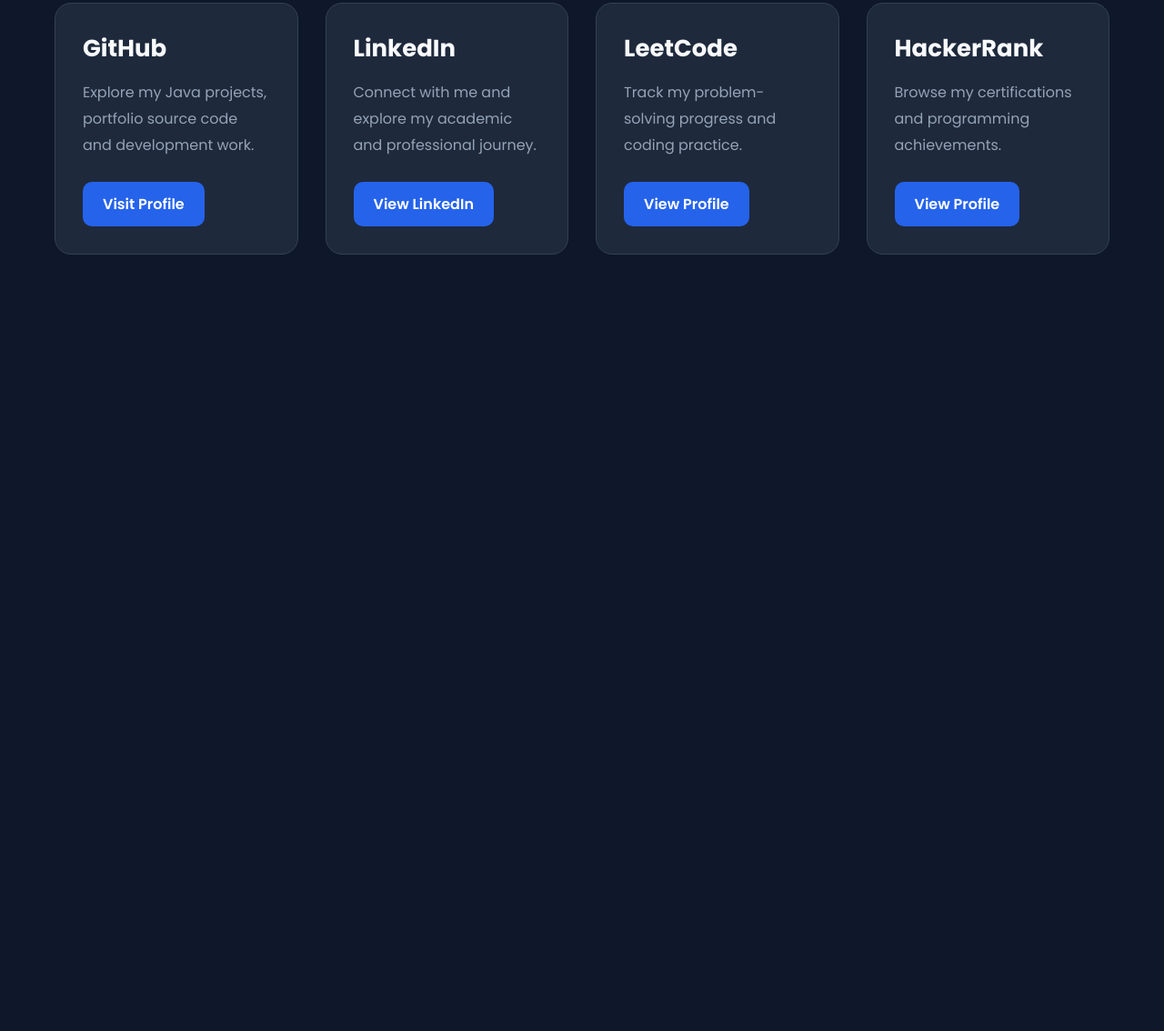
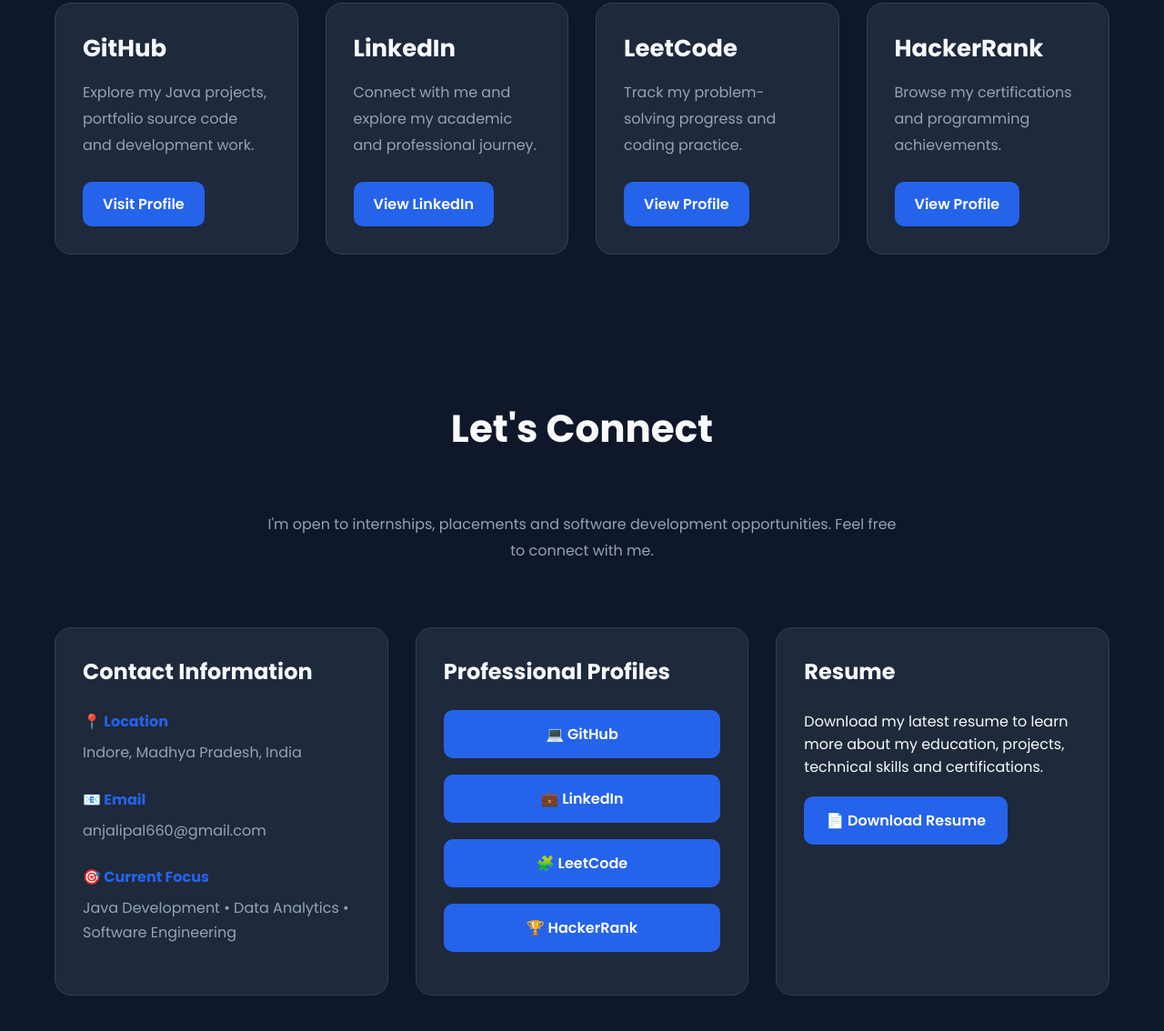
Before and after one commit to anjalipal659/Anjalipal-Portfolio, a plain HTML site: page index.html in a window 1280 px wide. Shown: the part 8488-9622 px from the top of the page at 91% size. Before the commit the page ends 8898 px from the top, so only its background shows below. Drawn offline with Linux system fonts and the light colour scheme.

Commit message:
Add professional contact section with social profiles

```diff
--- a/css/style.css
+++ b/css/style.css
@@ -1098,3 +1098,111 @@
 .profile-btn:hover{
     transform:translateY(-3px);
 }
+
+/* ==========================
+   CONTACT
+========================== */
+
+#contact{
+    padding:80px 0;
+}
+
+.contact-grid{
+
+    display:grid;
+    grid-template-columns:repeat(3,1fr);
+    gap:30px;
+
+}
+
+.contact-card{
+
+    background:var(--surface-color);
+    border:1px solid var(--border-color);
+    border-radius:18px;
+    padding:30px;
+    transition:.3s;
+
+}
+
+.contact-card:hover{
+
+    transform:translateY(-8px);
+    border-color:var(--primary-color);
+    box-shadow:0 15px 35px rgba(37,99,235,.15);
+
+}
+
+.contact-card h3{
+
+    font-size:24px;
+    margin-bottom:25px;
+
+}
+
+.contact-item{
+
+    margin-bottom:25px;
+
+}
+
+.contact-item h4{
+
+    margin-bottom:8px;
+    color:var(--primary-color);
+
+}
+
+.contact-item p{
+
+    color:var(--text-secondary);
+    line-height:1.7;
+
+}
+
+.contact-links{
+
+    display:flex;
+    flex-direction:column;
+    gap:18px;
+
+}
+
+.contact-links a{
+
+    text-decoration:none;
+    color:white;
+    background:var(--primary-color);
+    padding:14px;
+    border-radius:10px;
+    text-align:center;
+    font-weight:600;
+    transition:.3s;
+
+}
+
+.contact-links a:hover{
+
+    transform:translateY(-3px);
+
+}
+
+.resume-btn{
+
+    display:inline-block;
+    margin-top:20px;
+    background:var(--primary-color);
+    color:white;
+    text-decoration:none;
+    padding:14px 24px;
+    border-radius:10px;
+    font-weight:600;
+    transition:.3s;
+
+}
+
+.resume-btn:hover{
+
+    transform:translateY(-3px);
+
+}
--- a/index.html
+++ b/index.html
@@ -834,6 +834,111 @@
 
 </section>
 
+<!-- ==========================
+     CONTACT
+========================== -->
+
+<section id="contact">
+
+    <div class="container">
+
+        <h2 class="section-title">Let's Connect</h2>
+
+        <p class="section-subtitle">
+            I'm open to internships, placements and software development opportunities.
+            Feel free to connect with me.
+        </p>
+
+        <div class="contact-grid">
+
+            <!-- Contact Information -->
+
+            <div class="contact-card">
+
+                <h3>Contact Information</h3>
+
+                <div class="contact-item">
+
+                    <h4>📍 Location</h4>
+
+                    <p>Indore, Madhya Pradesh, India</p>
+
+                </div>
+
+                <div class="contact-item">
+
+                    <h4>📧 Email</h4>
+
+                    <p>anjalipal660@gmail.com</p>
+
+                </div>
+
+                <div class="contact-item">
+
+                    <h4>🎯 Current Focus</h4>
+
+                    <p>Java Development • Data Analytics • Software Engineering</p>
+
+                </div>
+
+            </div>
+
+            <!-- Professional Profiles -->
+
+            <div class="contact-card">
+
+                <h3>Professional Profiles</h3>
+
+                <div class="contact-links">
+
+                    <a href="YOUR_GITHUB_LINK" target="_blank">
+                        💻 GitHub
+                    </a>
+
+                    <a href="YOUR_LINKEDIN_LINK" target="_blank">
+                        💼 LinkedIn
+                    </a>
+
+                    <a href="YOUR_LEETCODE_LINK" target="_blank">
+                        🧩 LeetCode
+                    </a>
+
+                    <a href="https://www.hackerrank.com/profile/palanjali659"
+                       target="_blank">
+                        🏆 HackerRank
+                    </a>
+
+                </div>
+
+            </div>
+
+            <!-- Resume -->
+
+            <div class="contact-card">
+
+                <h3>Resume</h3>
+
+                <p>
+                    Download my latest resume to learn more about my education,
+                    projects, technical skills and certifications.
+                </p>
+
+                <a href="assets/resume.pdf"
+                   class="resume-btn"
+                   download>
+
+                    📄 Download Resume
+
+                </a>
+
+            </div>
+
+        </div>
+
+    </div>
+
+</section>
+
     <!-- ===== Footer ===== -->
     <footer>
 
```
